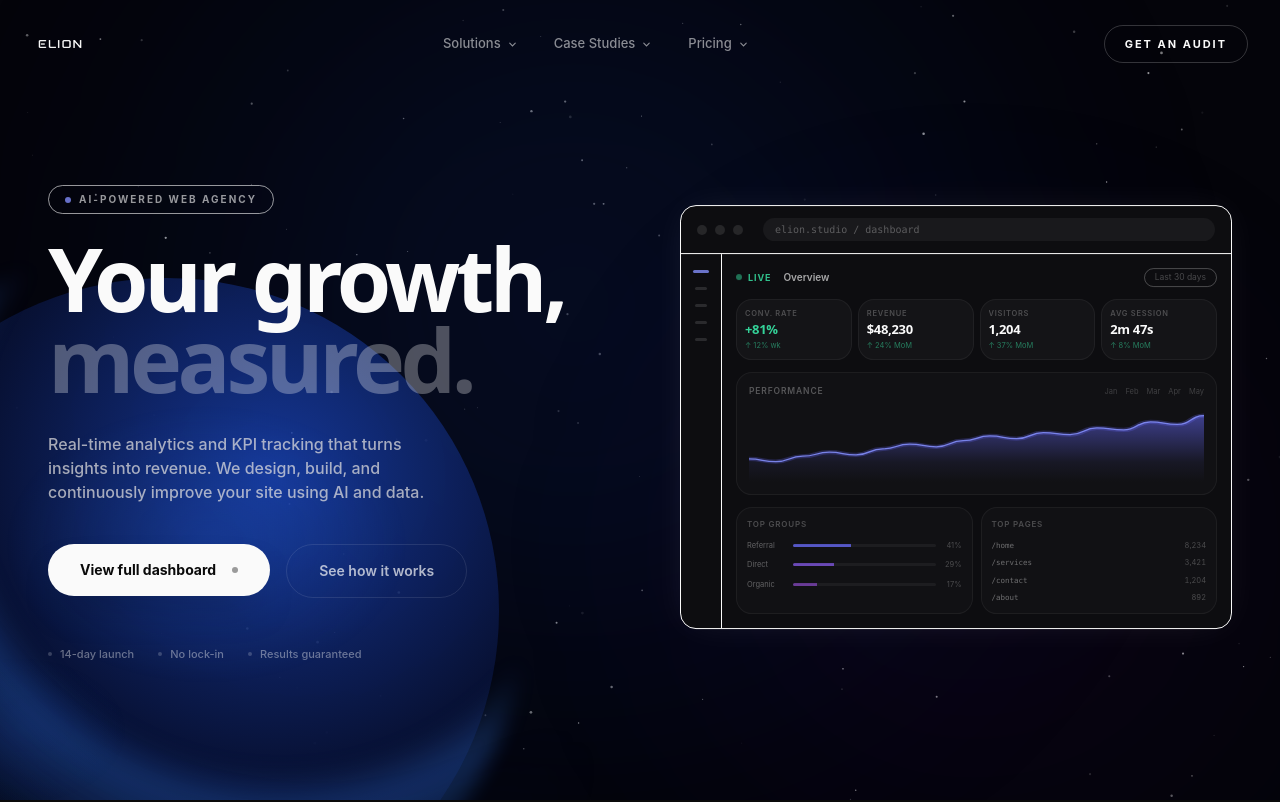
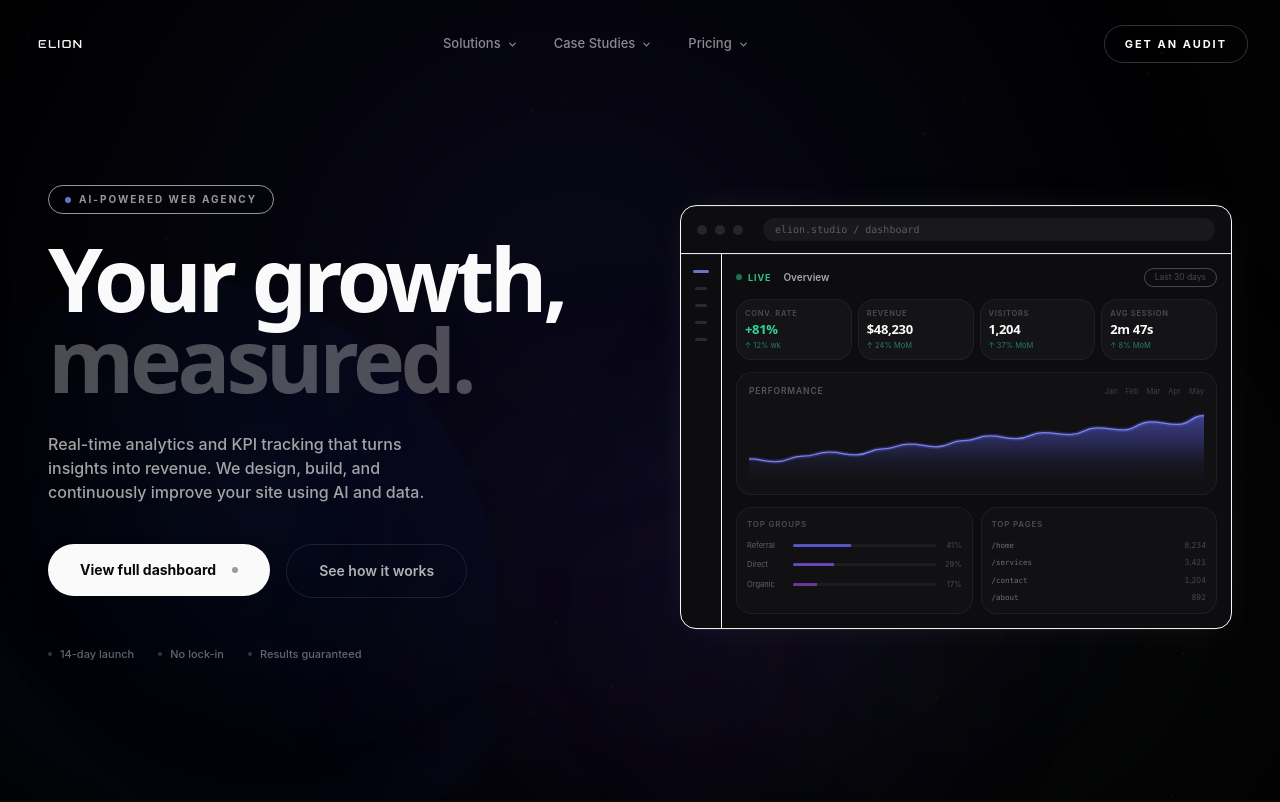
Before and after one commit to AljosaMencin/elion-studio, a React (Vite) app: page / in a window 1280 px wide. Shown: the top 802 px of the page. Built offline with nearby package versions, Linux system fonts and the light colour scheme; the HTML template or start-up script is replaced by a standard one.

Commit message:
AnimatedBackdrop: restore aurora as primary, space elements at 10% opacity
Co-Authored-By: Claude Sonnet 4.6 <noreply@anthropic.com>

```diff
--- a/src/components/elion/AnimatedBackdrop.tsx
+++ b/src/components/elion/AnimatedBackdrop.tsx
@@ -16,11 +16,24 @@ const AnimatedBackdrop = () => {
   }, []);
 
   return (
+    <div aria-hidden className="pointer-events-none fixed inset-0 z-0 overflow-hidden bg-[#020202]">
+
+      {/* Original aurora blobs at full strength */}
       <div
-      aria-hidden
-      className="pointer-events-none fixed inset-0 z-0 overflow-hidden"
-      style={{ background: "#04040A" }}
-    >
+        className="absolute -left-[10%] -top-[10%] h-[100vh] w-[100vw] opacity-50 blur-[100px] animate-aurora"
+        style={{ background: "radial-gradient(circle at 50% 50%, rgba(79, 70, 229, 0.15), transparent 70%)" }}
+      />
+      <div
+        className="absolute -right-[20%] top-[30%] h-[80vh] w-[80vw] opacity-40 blur-[120px] animate-aurora-2"
+        style={{ background: "radial-gradient(circle at 50% 50%, rgba(148, 163, 184, 0.1), transparent 65%)" }}
+      />
+      <div
+        className="absolute bottom-[-10%] left-[20%] h-[60vh] w-[60vw] opacity-30 blur-[80px] animate-aurora"
+        style={{ background: "radial-gradient(circle at 50% 50%, rgba(139, 92, 246, 0.1), transparent 70%)" }}
+      />
+
+      {/* Space layer at 10% opacity */}
+      <div className="absolute inset-0" style={{ opacity: 0.1 }}>
         {/* Stars */}
         <svg
           className="absolute inset-0 w-full h-full"
@@ -32,34 +45,6 @@ const AnimatedBackdrop = () => {
           ))}
         </svg>
 
-      {/* Nebula — deep blue drift */}
-      <div
-        className="absolute animate-aurora"
-        style={{
-          left: "-10%",
-          top: "-10%",
-          width: "100vw",
-          height: "100vh",
-          opacity: 0.7,
-          filter: "blur(100px)",
-          background: "radial-gradient(circle at 50% 50%, rgba(20,70,200,0.20), transparent 65%)",
-        }}
-      />
-
-      {/* Nebula — purple counter-drift */}
-      <div
-        className="absolute animate-aurora-2"
-        style={{
-          right: "-20%",
-          top: "25%",
-          width: "80vw",
-          height: "80vh",
-          opacity: 0.5,
-          filter: "blur(120px)",
-          background: "radial-gradient(circle at 50% 50%, rgba(90,20,170,0.15), transparent 65%)",
-        }}
-      />
-
         {/* Planet body */}
         <div
           className="absolute"
@@ -70,10 +55,9 @@ const AnimatedBackdrop = () => {
             bottom: "-18vh",
             borderRadius: "50%",
             background:
-            "radial-gradient(circle at 66% 30%, rgba(28,72,195,0.75) 0%, rgba(8,18,55,0.99) 45%, #04040A 68%)",
+              "radial-gradient(circle at 66% 30%, rgba(28,72,195,0.75) 0%, rgba(8,18,55,0.99) 45%, #020202 68%)",
           }}
         >
-        {/* Surface terrain detail */}
           <div
             style={{
               position: "absolute",
@@ -85,7 +69,7 @@ const AnimatedBackdrop = () => {
           />
         </div>
 
-      {/* Atmosphere rim glow */}
+        {/* Atmosphere rim */}
         <div
           className="absolute"
           style={{
@@ -99,21 +83,7 @@ const AnimatedBackdrop = () => {
             filter: "blur(10px)",
           }}
         />
-
-      {/* Outer planetary haze */}
-      <div
-        className="absolute"
-        style={{
-          width: "min(68vw, 1000px)",
-          height: "min(68vw, 1000px)",
-          left: "calc(-13vw - 7vw)",
-          bottom: "calc(-18vh - 7vh)",
-          borderRadius: "50%",
-          background:
-            "radial-gradient(circle at 66% 30%, transparent 50%, rgba(20,70,210,0.08) 64%, transparent 78%)",
-          filter: "blur(32px)",
-        }}
-      />
+      </div>
     </div>
   );
 };
```
Lines whose indentation alone changed are shown as unchanged.
